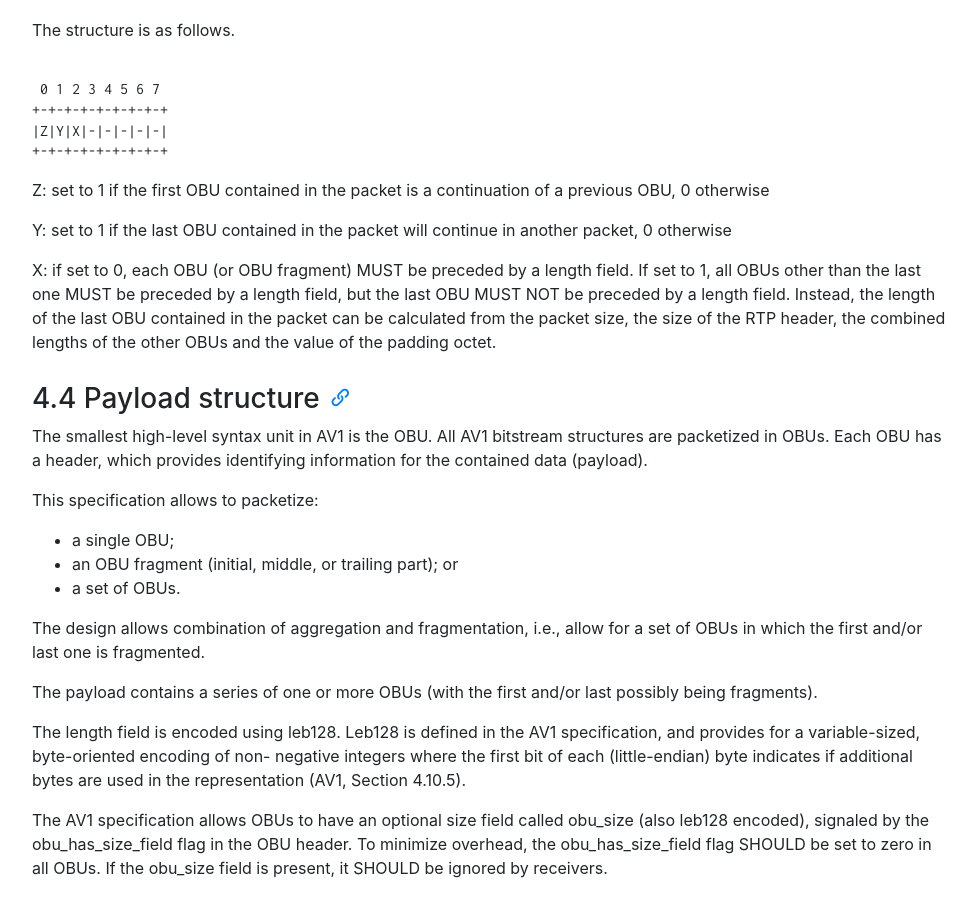
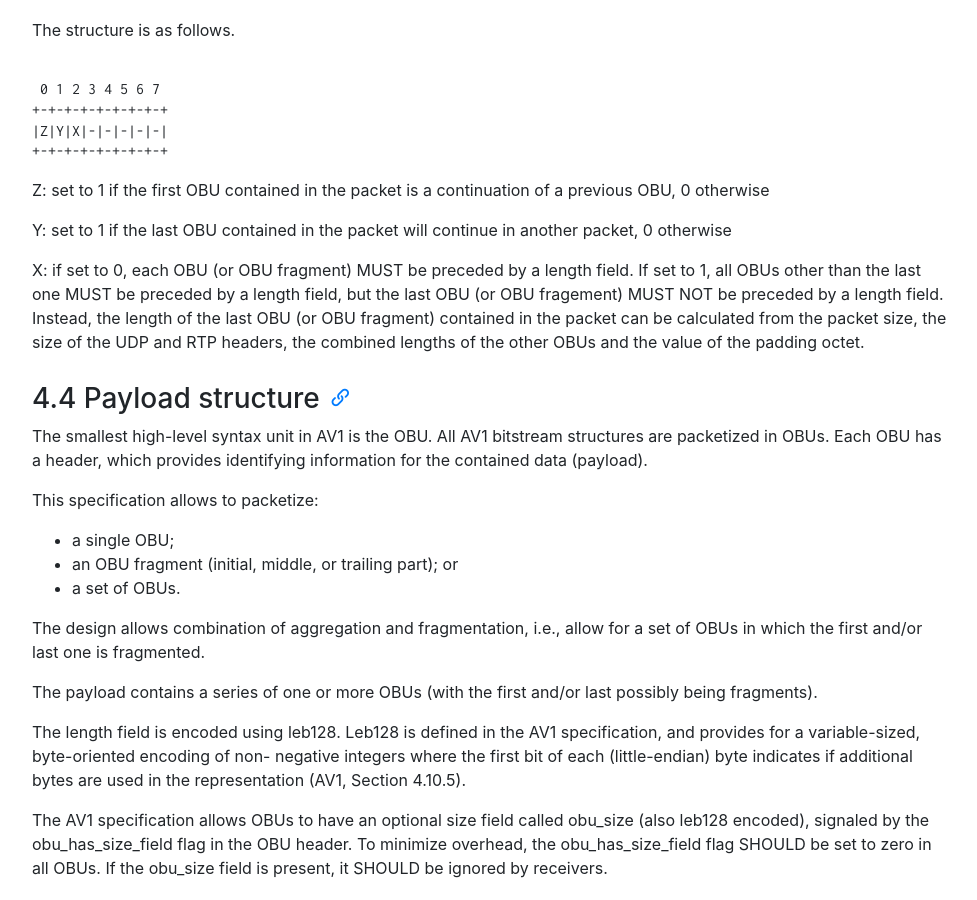
Before and after one commit to AOMediaCodec/av1-rtp-spec, a Jekyll site: the page built from index.md, in a window 1280 px wide and 900 px high, scrolled down 4368 px. Shown: the whole window, without its empty margins (53-1030 px from the left). Built offline with Jekyll 4.4.1, drawn with Linux system fonts in a browser that asks for light colours; nearby versions of some CDN libraries.

Commit message:
More text cleanup

```diff
--- a/av1-rtp-spec.md
+++ b/av1-rtp-spec.md
@@ -201,10 +201,11 @@ packet, 0 otherwise
 
 X: if set to 0, each OBU (or OBU fragment) MUST be preceded by a length
 field. If set to 1, all OBUs other than the last one MUST be preceded by
-a length field, but the last OBU MUST NOT be preceded by a length field.
-Instead, the length of the last OBU contained in the packet can be
-calculated from the packet size, the size of the RTP header, the
-combined lengths of the other OBUs and the value of the padding octet.
+a length field, but the last OBU (or OBU fragement) MUST NOT be preceded
+by a length field. Instead, the length of the last OBU (or OBU fragment)
+contained in the packet can be calculated from the packet size, the size
+of the UDP and RTP headers, the combined lengths of the other OBUs and
+the value of the padding octet.
 
 ### 4.4 Payload structure
 
```
